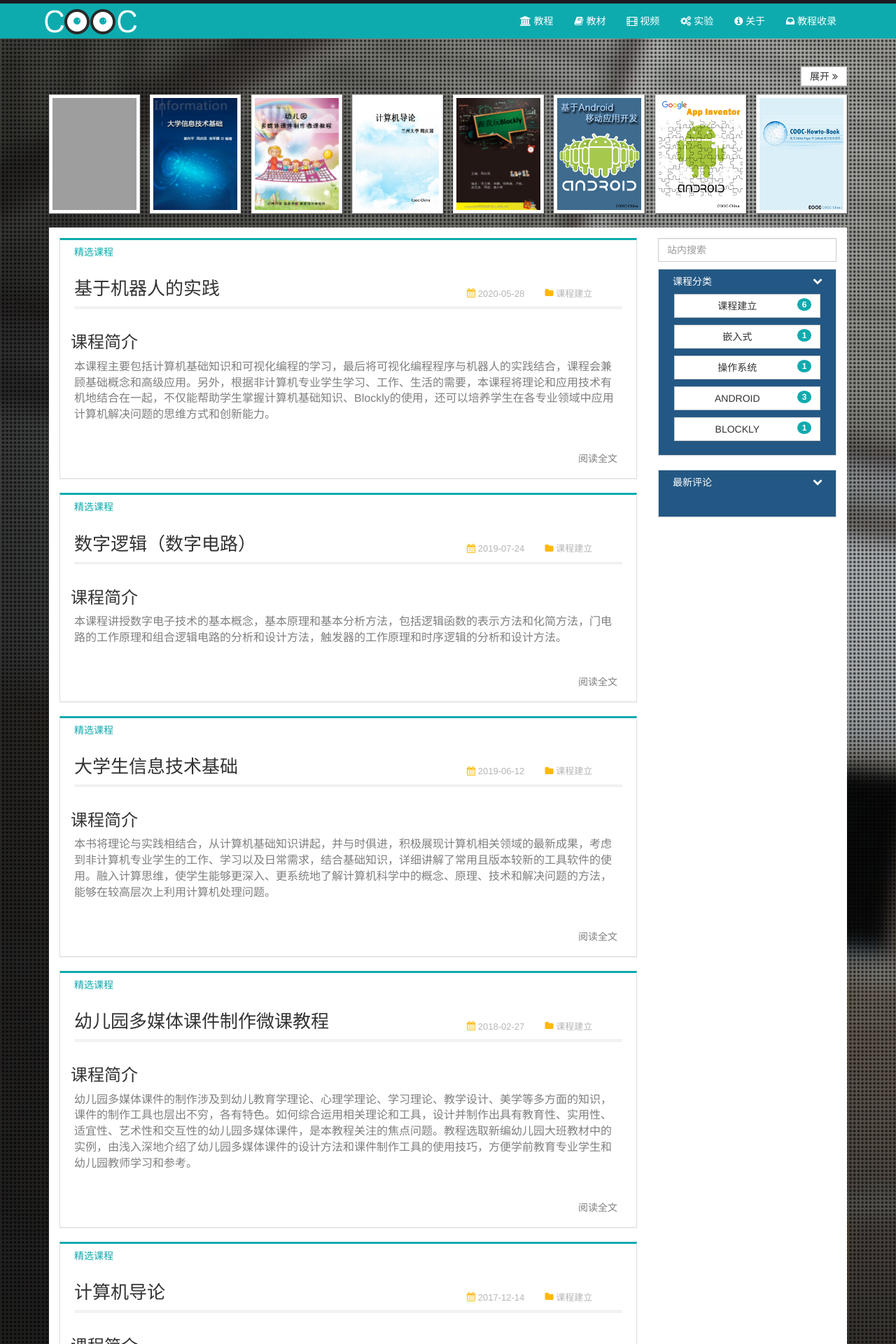
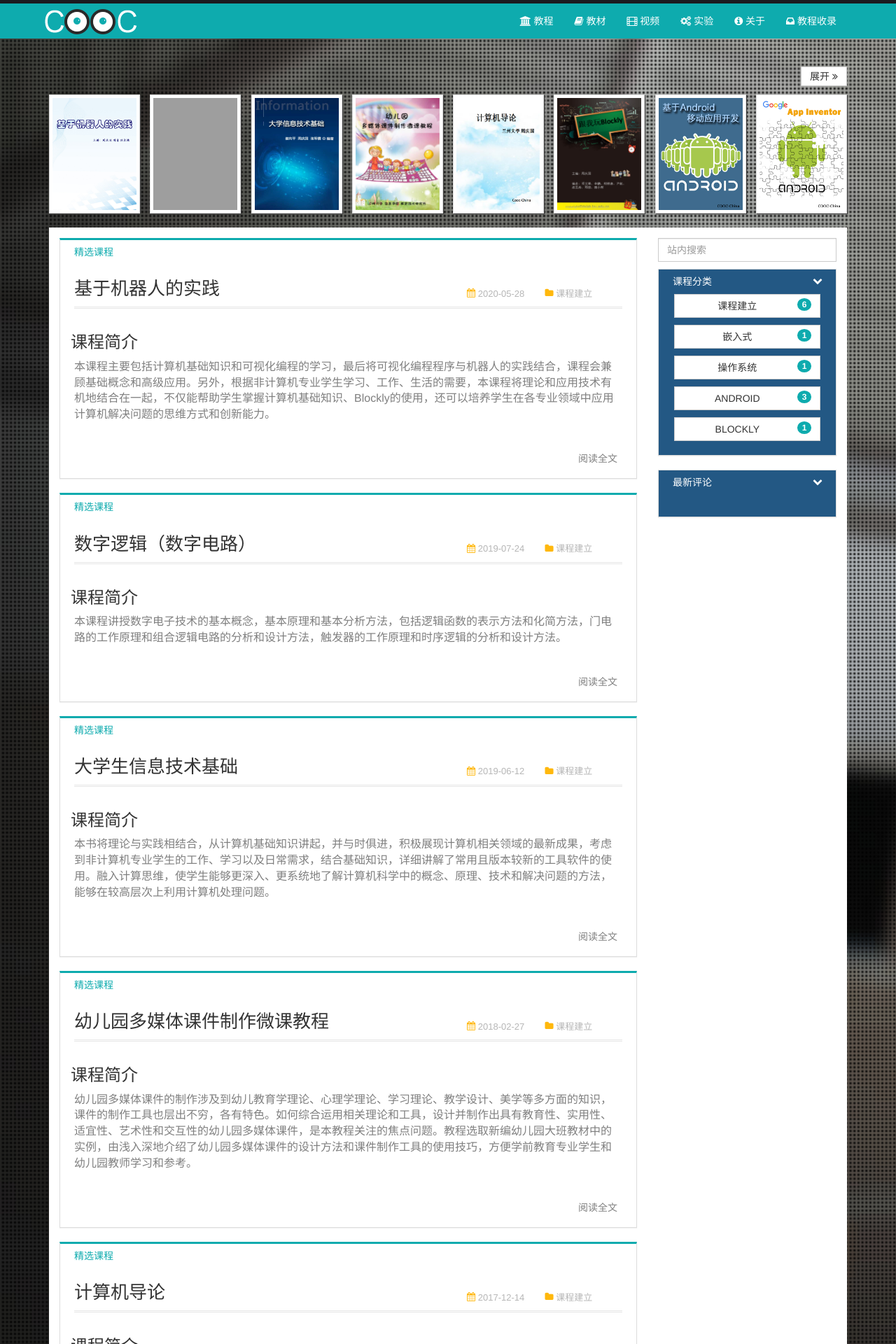
Before and after one commit to COOC-China/cooc-china.github.io, a Jekyll site: the page built from index.md, in a window 1280 px wide. Shown: the top 1920 px of the page at 70% size. Built offline with Jekyll 4.4.1, drawn with Linux system fonts in a browser that asks for light colours; comment, search, counter and statistics services are not loaded; grey boxes are pictures that could not be loaded.

Commit message:
Update index.md

```diff
--- a/index.md
+++ b/index.md
@@ -1,6 +1,7 @@
 ---
 layout: index
 ---
+* [![基于机器人的实践方法）](/images/book-thumb/Robot-based-practice.png)](https://zhaoyilun22.gitbook.io/robot/)
 * [![数字逻辑（数字电路）](/images/book-thumb/Digital-logic-digital-circuit.png)](https://zhumx13.gitbooks.io/graduation_book/content/)
 * [![大学生信息技术基础](/images/book-thumb/Information-Technology-Foundation.png)](https://luyuwen.gitbooks.io/uitf/content/)
 * [![幼儿园多媒体课件制作微课课程](/images/book-thumb/kindergarten.png)](https://luyuwen.gitbooks.io/kmcp/content/)
```
